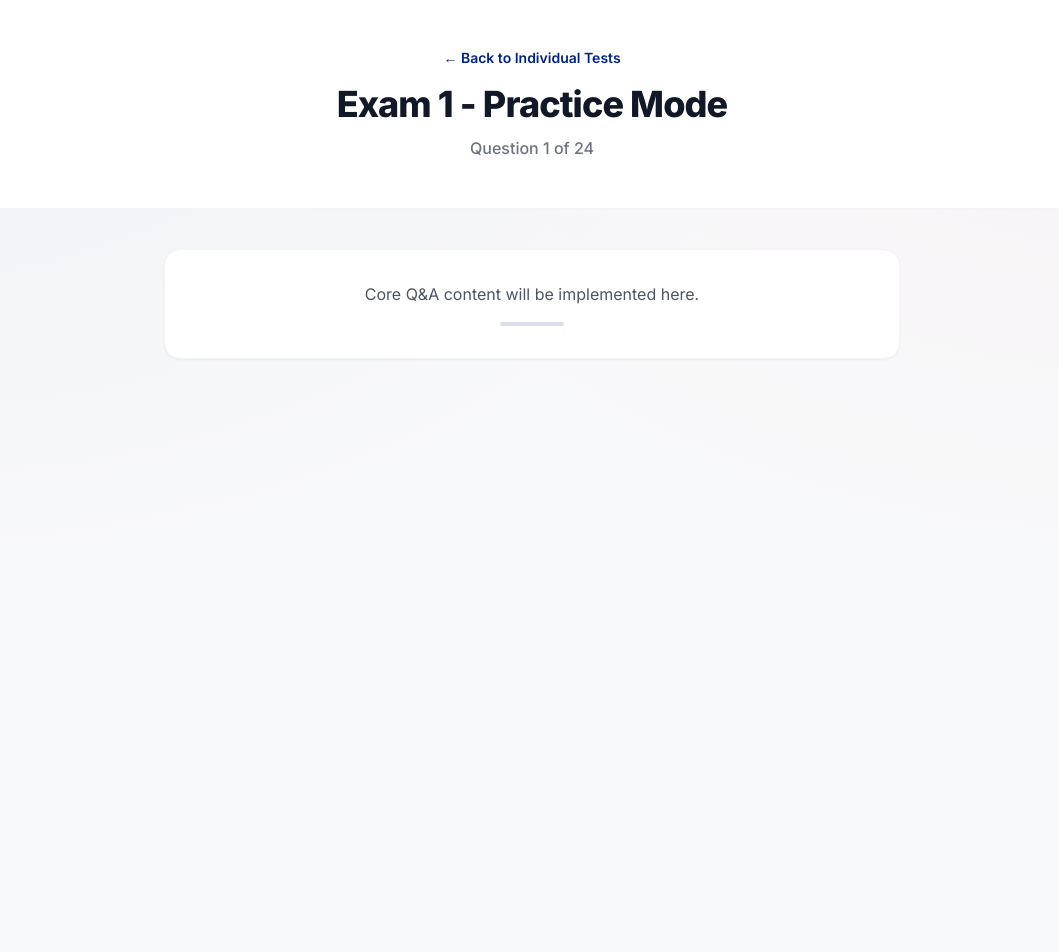
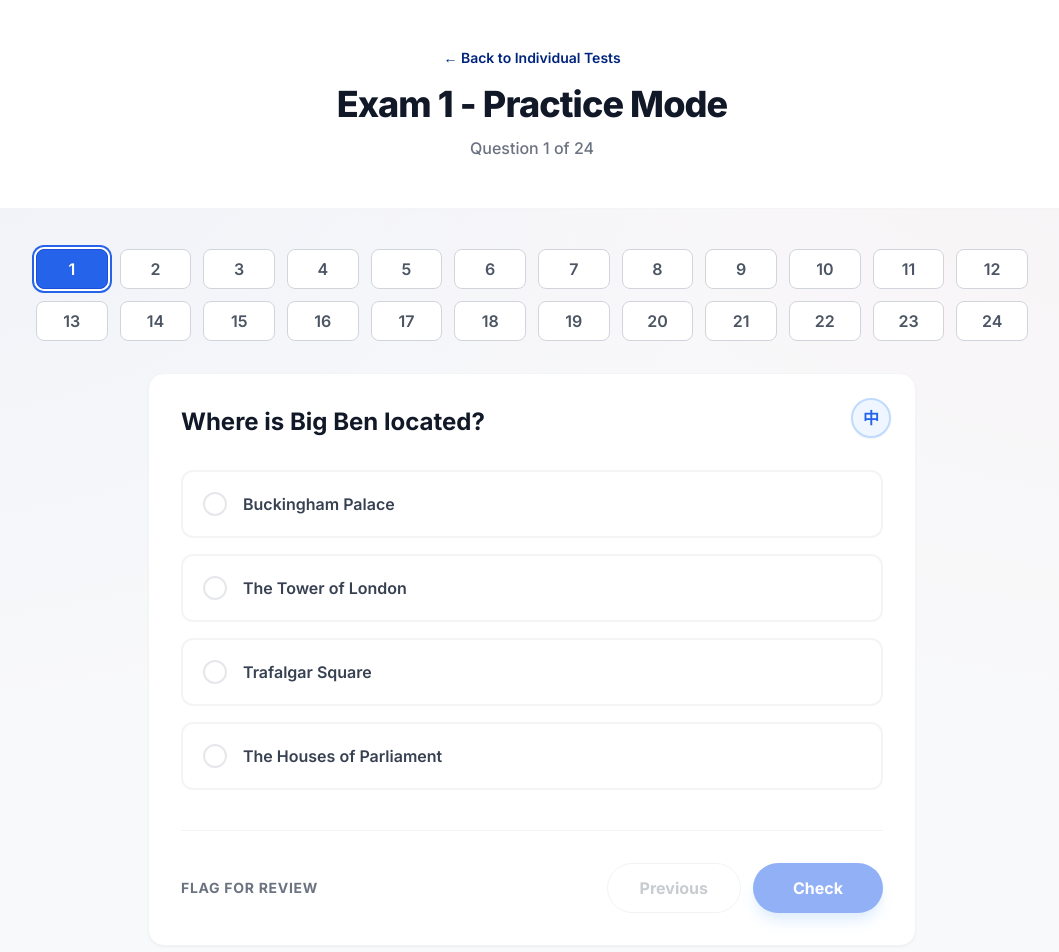
Before and after one commit to yanfung418/life-in-the-uk-test, a React (Vite) app: page /practice/exam/1 in a window 1280 px wide. Shown: the top 952 px of the page, without its empty margins (108-1167 px from the left). Before the commit the page ends 800 px from the top, so only its background shows below. Built offline with nearby package versions, Linux system fonts and the light colour scheme.

Commit message:
add PracticeExamPage

```diff
--- a/src/pages/PracticeExamPage.jsx
+++ b/src/pages/PracticeExamPage.jsx
@@ -1,9 +1,105 @@
-import React from 'react';
+import React, { useState } from 'react';
 import { useParams, useNavigate } from 'react-router-dom';
+import QuestionGrid from '../components/Practice/QuestionGrid';
+import { examQuestions } from '../data/exams';
 
 const PracticeExamPage = () => {
   const { examId } = useParams();
   const navigate = useNavigate();
+  const [currentQuestionIdx, setCurrentQuestionIdx] = useState(0);
+  const [userAnswers, setUserAnswers] = useState({}); // { qIdx: optionIdx }
+  const [submitted, setSubmitted] = useState({}); // { qIdx: boolean }
+  const [showChinese, setShowChinese] = useState(false);
+
+  // Get questions for this exam
+  const questions = examQuestions[examId] || [];
+  const currentQuestion = questions[currentQuestionIdx];
+
+  const handleSelectOption = (idx) => {
+    if (submitted[currentQuestionIdx]) return;
+    setUserAnswers(prev => ({ ...prev, [currentQuestionIdx]: idx }));
+  };
+
+  const handleCheckAnswer = () => {
+    if (userAnswers[currentQuestionIdx] === undefined) return;
+    setSubmitted(prev => ({ ...prev, [currentQuestionIdx]: true }));
+  };
+
+  const handleFinishExam = () => {
+    // Calculate scores
+    let correctCount = 0;
+    let incorrectAnswers = [];
+
+    Object.keys(submitted).forEach(qIdx => {
+      const q = questions[qIdx];
+      const selected = userAnswers[qIdx];
+      const isCorrect = q.correctAnswers.includes(selected);
+
+      if (isCorrect) {
+        correctCount++;
+      } else {
+        incorrectAnswers.push({
+          questionIdx: parseInt(qIdx),
+          question: q.question,
+          userAnswer: q.options[selected],
+          correctAnswer: q.options[q.correctAnswers[0]],
+          explanation: q.explanation,
+          options: q.options,
+          correctAnswers: q.correctAnswers,
+          selectedIdx: selected
+        });
+      }
+    });
+
+    const totalQuestions = questions.length;
+    const incorrectCount = totalQuestions - correctCount;
+
+    // Navigate to results page with state
+    navigate(`/exam-results/${examId}`, {
+      state: {
+        correctCount,
+        incorrectCount,
+        totalQuestions,
+        incorrectAnswers,
+        examId
+      }
+    });
+  };
+
+  const handleNext = () => {
+    if (currentQuestionIdx < questions.length - 1) {
+      setCurrentQuestionIdx(prev => prev + 1);
+    }
+  };
+
+  const handlePrevious = () => {
+    if (currentQuestionIdx > 0) {
+      setCurrentQuestionIdx(prev => prev - 1);
+    }
+  };
+
+  // Calculate statuses for QuestionGrid
+  const statuses = Object.keys(submitted).reduce((acc, qIdx) => {
+    const q = questions[qIdx];
+    const selected = userAnswers[qIdx];
+    const isCorrect = q.correctAnswers.includes(selected);
+    acc[parseInt(qIdx) + 1] = isCorrect ? 'correct' : 'incorrect';
+    return acc;
+  }, {});
+
+  if (questions.length === 0) {
+    return (
+      <div className="min-h-screen flex items-center justify-center flex-col gap-4">
+        <h1 className="text-2xl font-bold">Exam data not found</h1>
+        <button onClick={() => navigate('/individual')} className="text-primary hover:underline">
+          Back to Individual Tests
+        </button>
+      </div>
+    );
+  }
+
+  const isCurrentSubmitted = submitted[currentQuestionIdx];
+  const selectedOptionIdx = userAnswers[currentQuestionIdx];
 
   return (
     <div className="min-h-screen bg-gray-50/50 pb-20">
@@ -19,16 +115,148 @@ const PracticeExamPage = () => {
             Exam {examId} - Practice Mode
           </h1>
           <p className="text-gray-500 max-w-xl mx-auto text-sm sm:text-base font-medium">
-            Question 1 of 24
+            Question {currentQuestionIdx + 1} of {questions.length}
           </p>
         </div>
       </header>
 
-      <main className="max-w-3xl mx-auto px-4">
-        {/* Placeholder for future Q&A content */}
-        <div className="bg-white rounded-2xl shadow-sm border border-gray-100 p-8 text-center">
-          <p className="text-gray-600 mb-4">Core Q&A content will be implemented here.</p>
-          <div className="w-16 h-1 w-16 bg-primary/20 mx-auto rounded-full duration-1000 animate-pulse"></div>
+      <main className="max-w-5xl mx-auto px-4">
+        <QuestionGrid
+          currentQuestion={currentQuestionIdx + 1}
+          totalQuestions={questions.length}
+          statuses={statuses}
+          onQuestionClick={(id) => setCurrentQuestionIdx(id - 1)}
+        />
+
+        <div className="max-w-3xl mx-auto">
+          <div className="bg-white rounded-2xl shadow-sm border border-gray-100 p-8 relative overflow-hidden">
+            <button
+              onClick={() => setShowChinese(!showChinese)}
+              className={`absolute top-4 right-4 sm:top-6 sm:right-6 w-10 h-10 rounded-full flex items-center justify-center font-bold transition-all duration-300 shadow-sm border-2 z-10 ${
+                showChinese
+                  ? 'bg-blue-600 border-blue-600 text-white'
+                  : 'bg-blue-50 border-blue-200 text-blue-600 hover:border-blue-600 hover:bg-blue-100 hover:scale-110'
+              }`}
+              title={showChinese ? "Switch to English" : "切換為中文"}
+            >
+              {showChinese ? 'EN' : '中'}
+            </button>
+            <h2 className="text-xl md:text-2xl font-bold text-gray-900 mb-8 leading-relaxed">
+              {showChinese && currentQuestion.question_zh
+                ? currentQuestion.question_zh
+                : currentQuestion.question}
+            </h2>
+
+            <div className="space-y-4">
+              {currentQuestion.options.map((option, idx) => {
+                const isSelected = selectedOptionIdx === idx;
+                const isCorrect = currentQuestion.correctAnswers.includes(idx);
+
+                let optionStyle = "w-full text-left p-5 rounded-xl border-2 transition-all duration-200 flex items-center gap-4 ";
+
+                if (isCurrentSubmitted) {
+                  if (isCorrect) {
+                    optionStyle += "bg-green-50 border-green-500 text-green-900 ";
+                  } else if (isSelected) {
+                    optionStyle += "bg-red-50 border-red-500 text-red-900 ";
+                  } else {
+                    optionStyle += "bg-gray-50 border-gray-100 text-gray-400 ";
+                  }
+                } else {
+                  if (isSelected) {
+                    optionStyle += "bg-blue-50 border-blue-600 text-blue-900 ";
+                  } else {
+                    optionStyle += "bg-white border-gray-100 text-gray-700 hover:border-gray-300 hover:bg-gray-50 ";
+                  }
+                }
+
+                return (
+                  <button
+                    key={idx}
+                    disabled={isCurrentSubmitted}
+                    onClick={() => handleSelectOption(idx)}
+                    className={optionStyle}
+                  >
+                    <div className={`w-6 h-6 rounded-full border-2 flex-shrink-0 flex items-center justify-center transition-colors ${
+                      isSelected ? 'border-blue-600' : 'border-gray-200'
+                    }`}>
+                      {isSelected && <div className="w-3 h-3 rounded-full bg-blue-600" />}
+                    </div>
+                    <div className="flex flex-col text-left">
+                      <span className="font-semibold">{option}</span>
+                      {showChinese && currentQuestion.options_zh && (
+                        <span className="text-sm opacity-80 mt-1">{currentQuestion.options_zh[idx]}</span>
+                      )}
+                    </div>
+                  </button>
+                );
+              })}
+            </div>
+
+            {isCurrentSubmitted && (
+              <div className="mt-10 p-6 bg-blue-50/50 rounded-2xl border border-blue-100">
+                <div className="flex items-center gap-3 mb-4">
+                  {currentQuestion.correctAnswers.includes(selectedOptionIdx) ? (
+                    <>
+                      <span className="text-3xl">✓</span>
+                      <h3 className="text-green-700 font-bold text-xl">Correct!</h3>
+                    </>
+                  ) : (
+                    <>
+                      <span className="text-3xl">✗</span>
+                      <h3 className="text-red-700 font-bold text-xl">Incorrect</h3>
+                    </>
+                  )}
+                </div>
+                <div className="flex items-start gap-2">
+                  <span className="text-xl mt-0.5">💡</span>
+                  <div>
+                    <h4 className="text-blue-900 font-bold mb-1">Explanation</h4>
+                    <p className="text-blue-800 leading-relaxed">
+                      {showChinese && currentQuestion.explanation_zh
+                        ? currentQuestion.explanation_zh
+                        : currentQuestion.explanation}
+                    </p>
+                  </div>
+                </div>
+              </div>
+            )}
+
+            <div className="mt-10 pt-8 border-t border-gray-100">
+              <div className="flex flex-col sm:flex-row justify-between items-center gap-4">
+                <button className="text-gray-500 font-bold hover:text-gray-700 transition-colors uppercase tracking-wider text-sm">
+                  Flag for review
+                </button>
+
+                <div className="flex gap-3 w-full sm:w-auto">
+                  <button
+                    disabled={currentQuestionIdx === 0}
+                    onClick={handlePrevious}
+                    className="flex-1 sm:flex-none px-8 py-3 rounded-full border border-gray-300 font-bold text-gray-600 hover:bg-gray-50 disabled:opacity-30 disabled:cursor-not-allowed transition-all"
+                  >
+                    Previous
+                  </button>
+
+                  {!isCurrentSubmitted ? (
+                    <button
+                      disabled={selectedOptionIdx === undefined}
+                      onClick={handleCheckAnswer}
+                      className="flex-1 sm:flex-none px-10 py-3 rounded-full bg-blue-600 text-white font-bold hover:bg-blue-700 disabled:opacity-50 disabled:cursor-not-allowed shadow-lg shadow-blue-200 transition-all"
+                    >
+                      Check
+                    </button>
+                  ) : (
+                    <button
+                      onClick={currentQuestionIdx === questions.length - 1 ? handleFinishExam : handleNext}
+                      className="flex-1 sm:flex-none px-10 py-3 rounded-full bg-blue-600 text-white font-bold hover:bg-blue-700 shadow-lg shadow-blue-200 transition-all"
+                    >
+                      {currentQuestionIdx === questions.length - 1 ? 'Finish Exam' : 'Next'}
+                    </button>
+                  )}
+                </div>
+              </div>
+            </div>
+          </div>
         </div>
       </main>
     </div>
```
